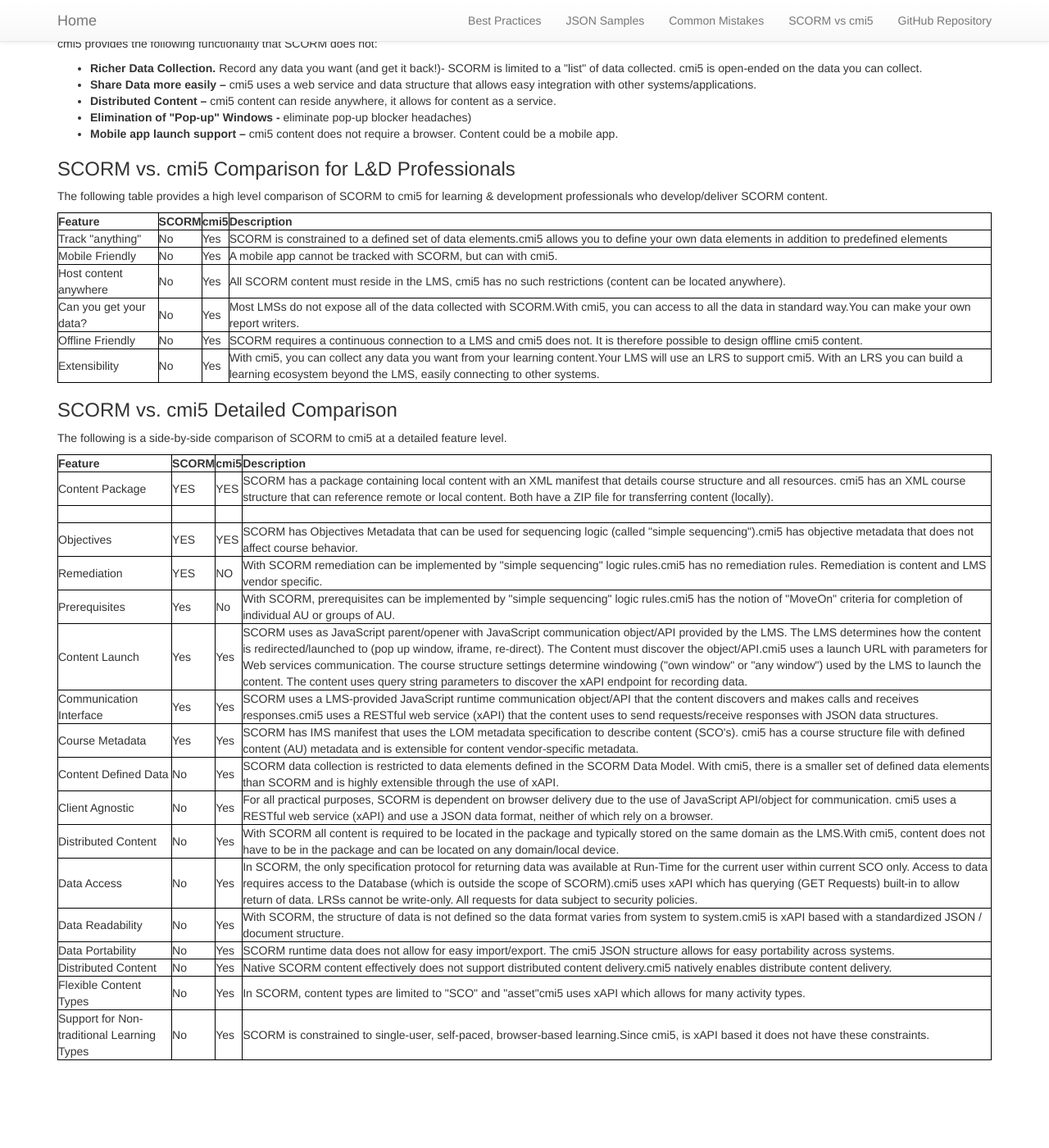
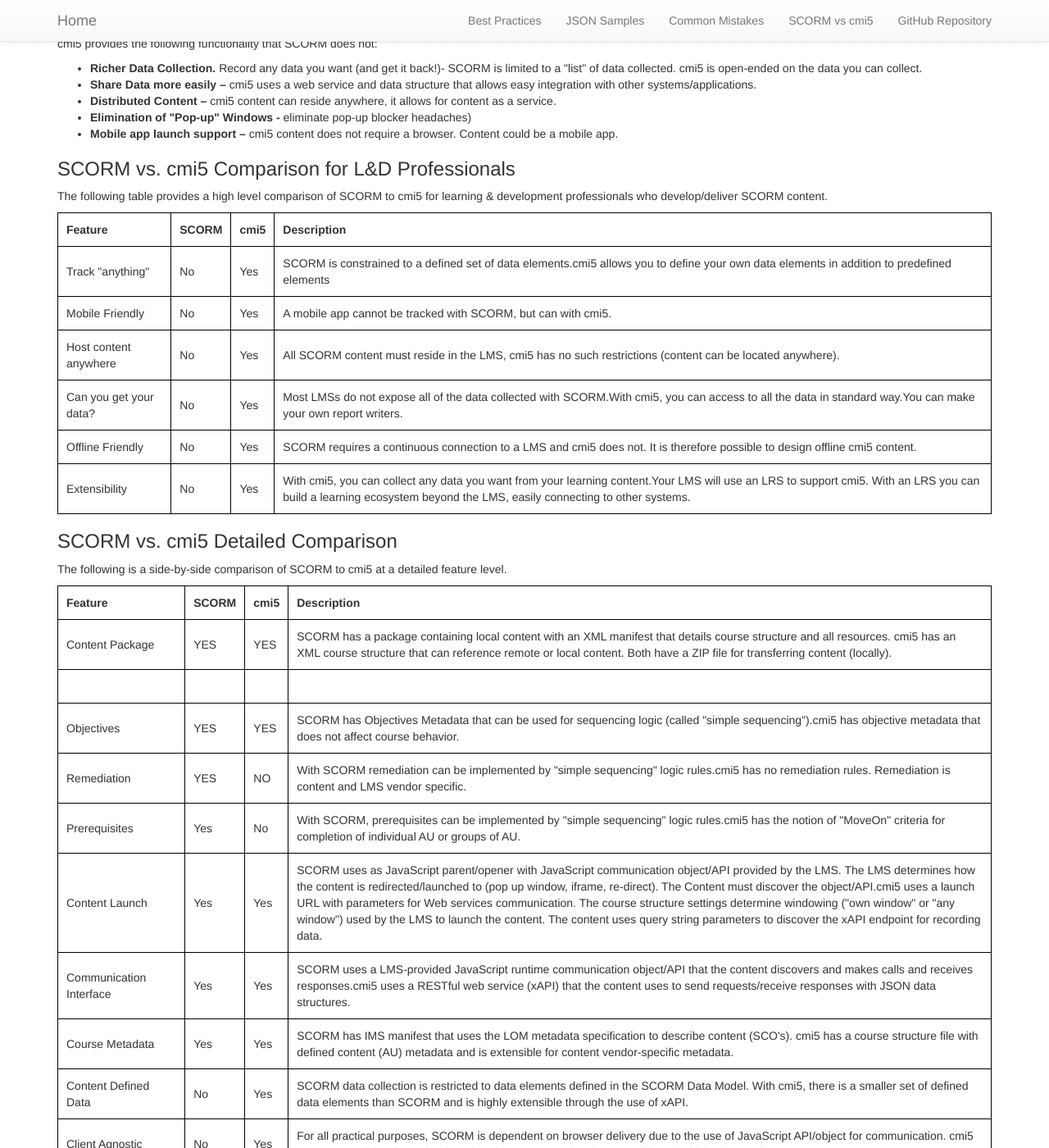
Before and after one commit to AICC/CMI-5_Spec_Current, a Jekyll site: the page built from SCORM/index.md, in a window 1280 px wide and 1400 px high, scrolled down 709 px. Shown: the whole window at 82% size. Built offline with Jekyll 4.4.1, drawn with Linux system fonts in a browser that asks for light colours; our own code applies the rules of GitHub Pages for plain Markdown files; before the commit the page ends 2002 px from its top, so only the background shows below that.

Commit message:
Update index.html

```diff
--- a/_layouts/index.html
+++ b/_layouts/index.html
@@ -46,14 +46,11 @@
     </div>
     <div class="container">
           <style>
-            table {
-border-spacing: 1px;
-}
-
-table, th, td {
-    border: 1px solid black;
-}
-                </style>
+              table, th, td {
+                  padding: 10px;
+                  border: 1px solid black;
+              }
+           </style>
       {{content}}
     </div>
   </body>
```
